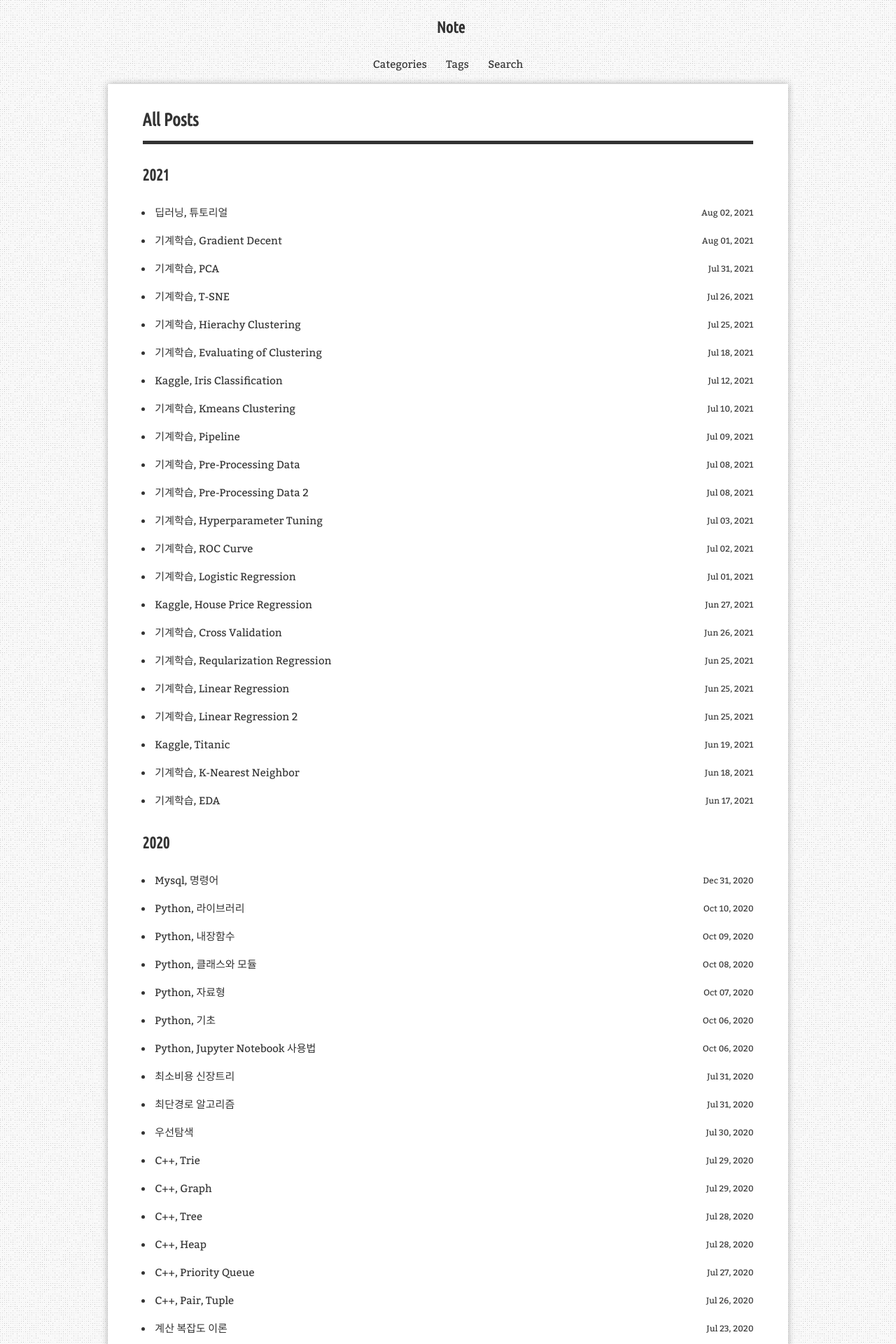
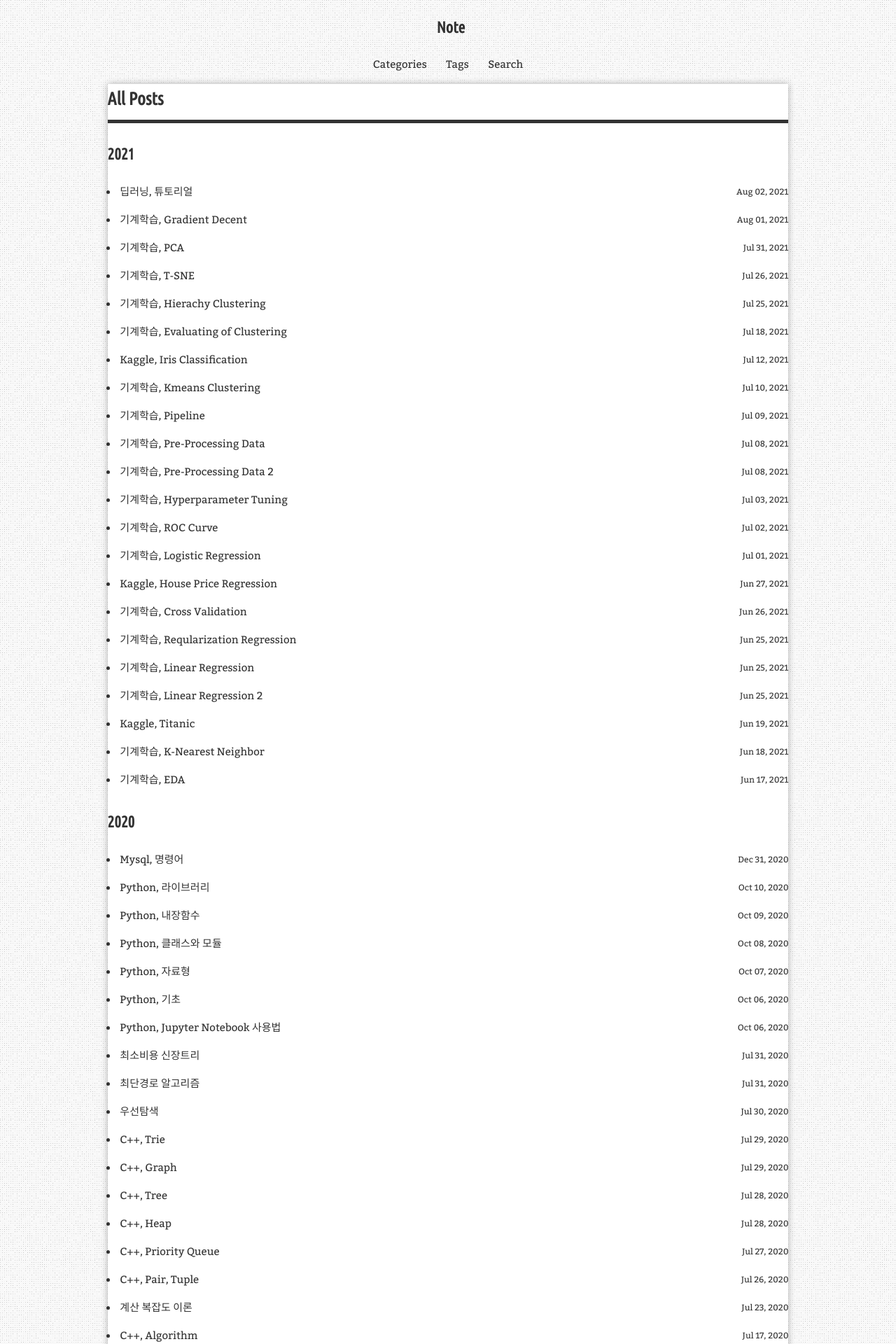
Before and after one commit to aristohyun/aristohyun.github.io, a Jekyll site: the page built from blog/index.html, in a window 1280 px wide. Shown: the top 1920 px of the page at 70% size. Built offline with Jekyll 4.4.1, drawn with Linux system fonts in a browser that asks for light colours; comment, search, counter and statistics services are not loaded.

Commit message:
Update simple-texture-blog.scss

```diff
--- a/_sass/simple-texture-blog.scss
+++ b/_sass/simple-texture-blog.scss
@@ -19,7 +19,6 @@ body {
 }
 
 .body .unit-body {
-    padding: 30px 50px 26px 50px;
     border-top: 1px solid rgba(255, 255, 255, .6);
     background: #FFFFFF;
     box-shadow: $color-box-border 0 0 9px;
```
